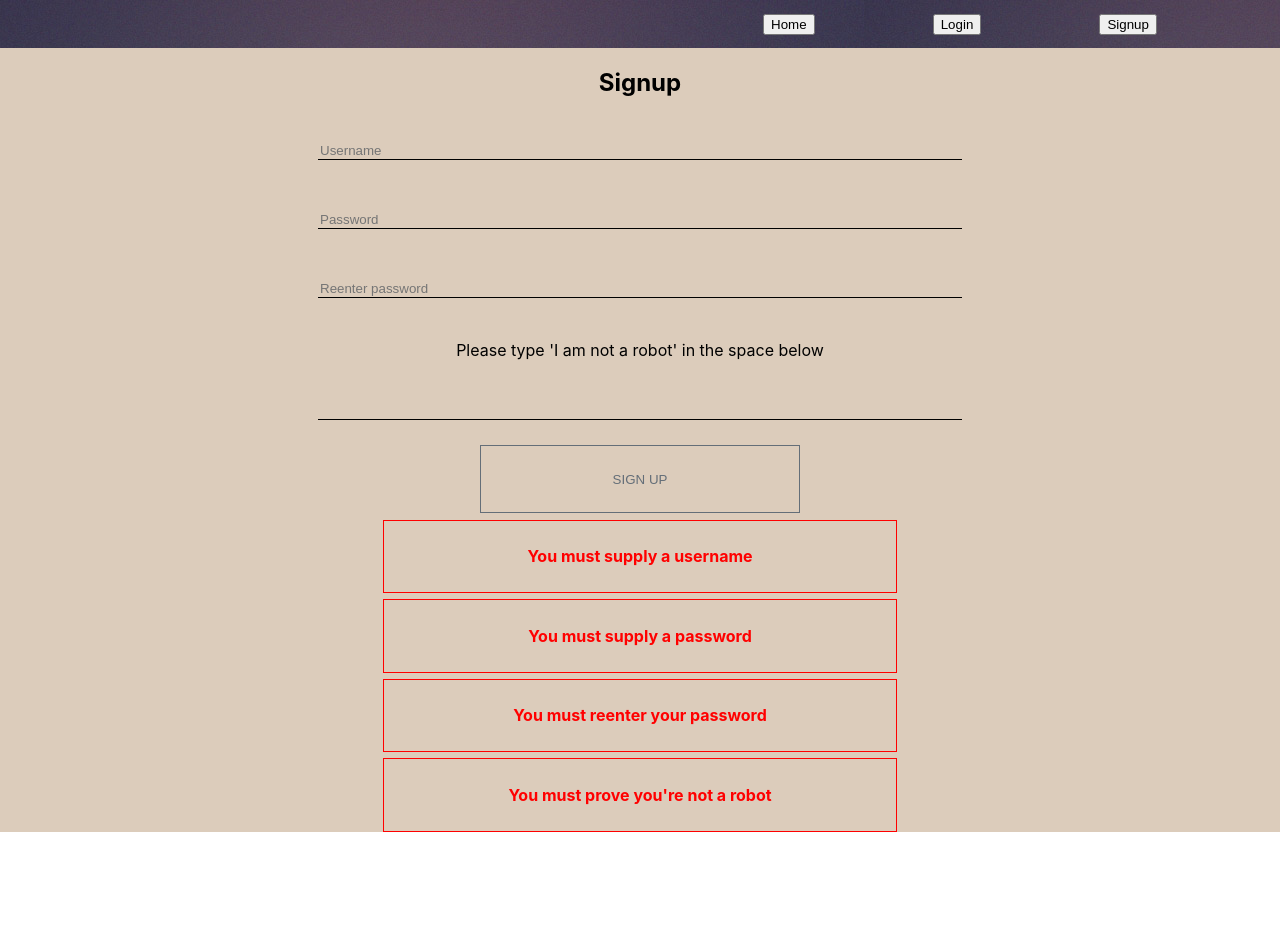
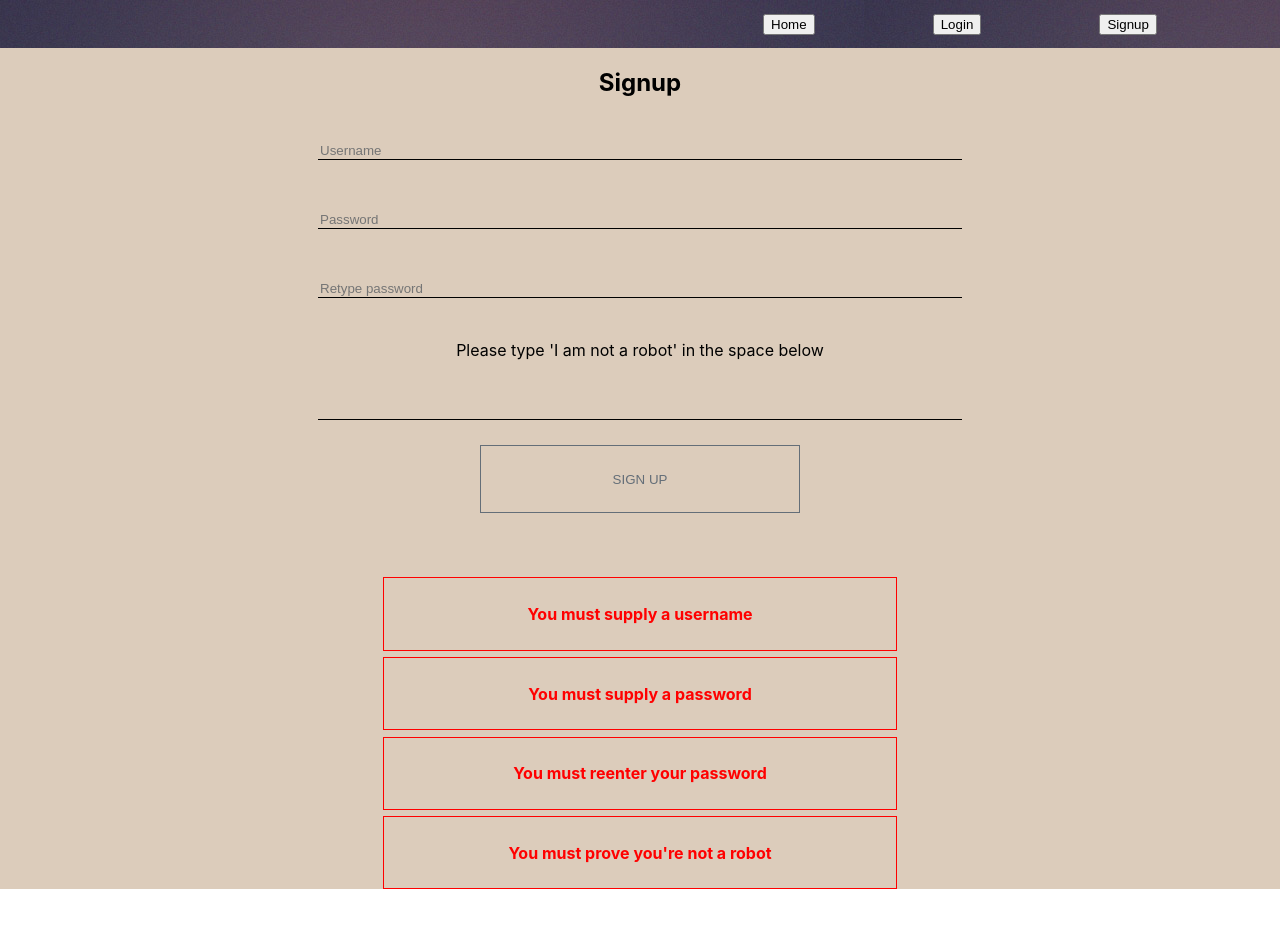
Before and after one commit to bw-potluck-planner-01/frontend, a React (Create React App) app: page /signup in a window 1280 px wide. Shown: the top 928 px of the page. Before the commit the page ends 838 px from the top, so only its background shows below. Built offline with nearby package versions, Linux system fonts and the light colour scheme.

Commit message:
Corrected tokens

```diff
--- a/src/components/Header.js
+++ b/src/components/Header.js
@@ -6,11 +6,11 @@ import axiosWithAuth from '../utils/axiosWithAuth'
 import pic from '../assets/pic11.jpg'
 
 function Header () {
-    const token = localStorage.getItem('token')
+    const token = localStorage.getItem('TOKEN')
 
     function handleClick(e){
         e.preventDefault()
-        localStorage.removeItem('token')
+        localStorage.removeItem('TOKEN')
     }
 
     return <Heading>
--- a/src/components/ProtectedRoute.js
+++ b/src/components/ProtectedRoute.js
@@ -3,7 +3,7 @@ import {Route, Redirect} from 'react-router-dom'
 
 function ProtectedRoute ({component: Component, ...rest}){
     return (<Route {...rest} render={props => {
-        if (localStorage.getItem('token')){
+        if (localStorage.getItem('TOKEN')){
             return <Component {...props}/>
         }else{
             return <Redirect to='/login'/>
--- a/src/components/Signup.js
+++ b/src/components/Signup.js
@@ -61,17 +61,19 @@ function Signup (){
             <Formdiv>
                 <Styinput id='username' name='username' placeholder='Username' value={formValues.username} onChange={handleChange} />
                 <Styinput id='password' name='password' placeholder='Password' value={formValues.password} onChange={handleChange} />
-                <Styinput id='password2' name='password2' placeholder='Reenter password' value={formValues.password2} onChange={handleChange} />
+                <Styinput id='password2' name='password2' placeholder='Retype password' value={formValues.password2} onChange={handleChange} />
             </Formdiv>
                 <p>Please type 'I am not a robot' in the space below</p>
                 <Styinput name='robot' value={formValues.robot} onChange={handleChange} />
                 <div><Stybutton disabled={disabled}>SIGN UP</Stybutton></div>
         </form>
-        {errors.username !== '' && <Ep>{errors.username}</Ep>}
-        {errors.password !== '' && <Ep>{errors.password}</Ep>}
-        {errors.password2 !== '' && <Ep>{errors.password2}</Ep>}
-        {errors.robot !== '' && <Ep>{errors.robot}</Ep>}
-        {errors.backend !== '' && <Ep>{errors.backend}</Ep>}
+        <Ediv>
+            {errors.username !== '' && <Ep>{errors.username}</Ep>}
+            {errors.password !== '' && <Ep>{errors.password}</Ep>}
+            {errors.password2 !== '' && <Ep>{errors.password2}</Ep>}
+            {errors.robot !== '' && <Ep>{errors.robot}</Ep>}
+            {errors.backend !== '' && <Ep>{errors.backend}</Ep>}
+        </Ediv>
     </div>
 }
 
@@ -93,6 +95,10 @@ const Ep = styled.p`
     width: 30%;
 `
 
+const Ediv = styled.div`
+    margin: 5% auto;
+`
+
 const Styinput = styled.input`
     margin: 2% auto;
     background: #DCCCBB;
--- a/src/utils/axiosWithAuth.js
+++ b/src/utils/axiosWithAuth.js
@@ -1,7 +1,7 @@
 import axios from 'axios'
 
 function axiosWithAuth(){
-    const token = localStorage.getItem('token')
+    const token = localStorage.getItem('TOKEN')
 
     return axios.create({
         headers: {
```
